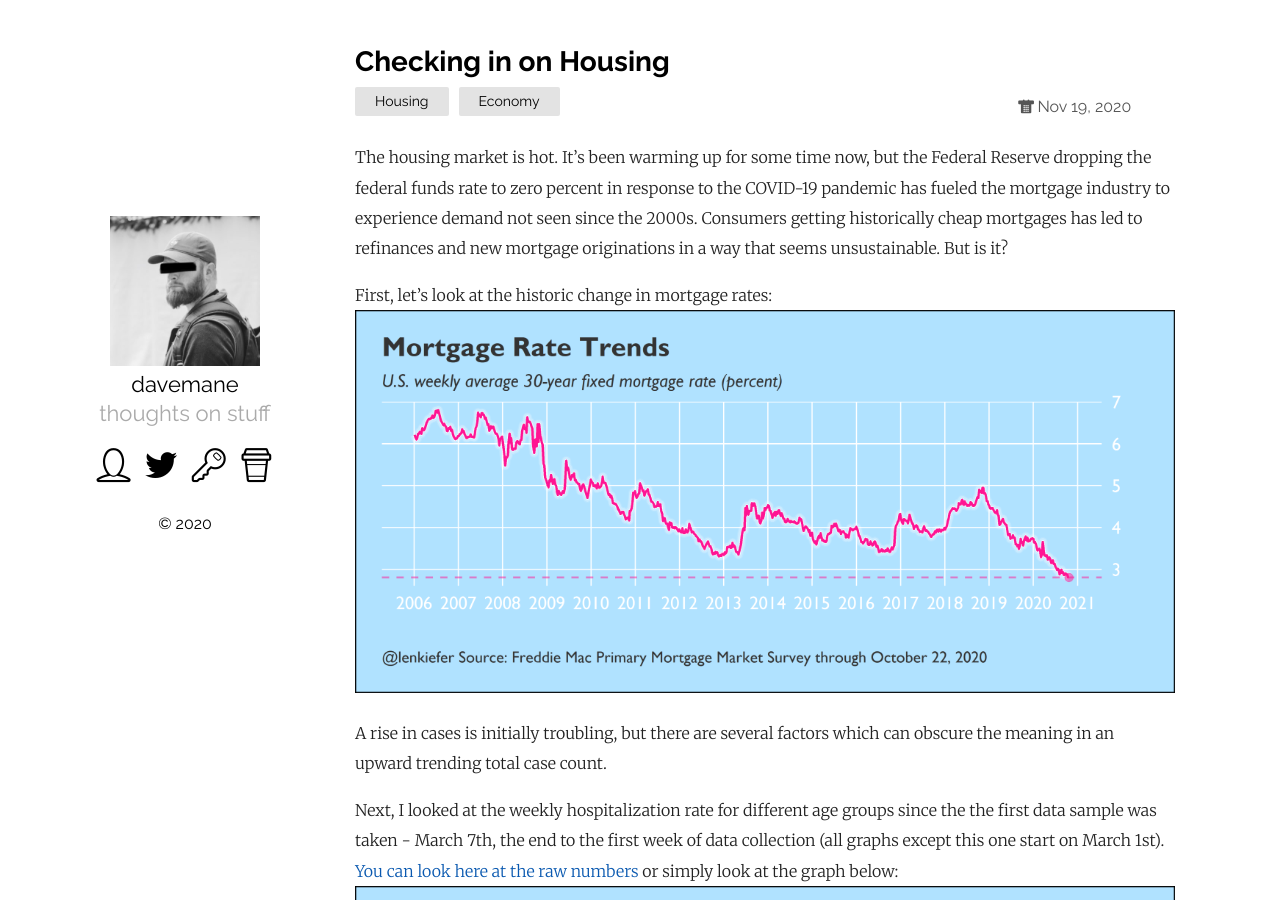
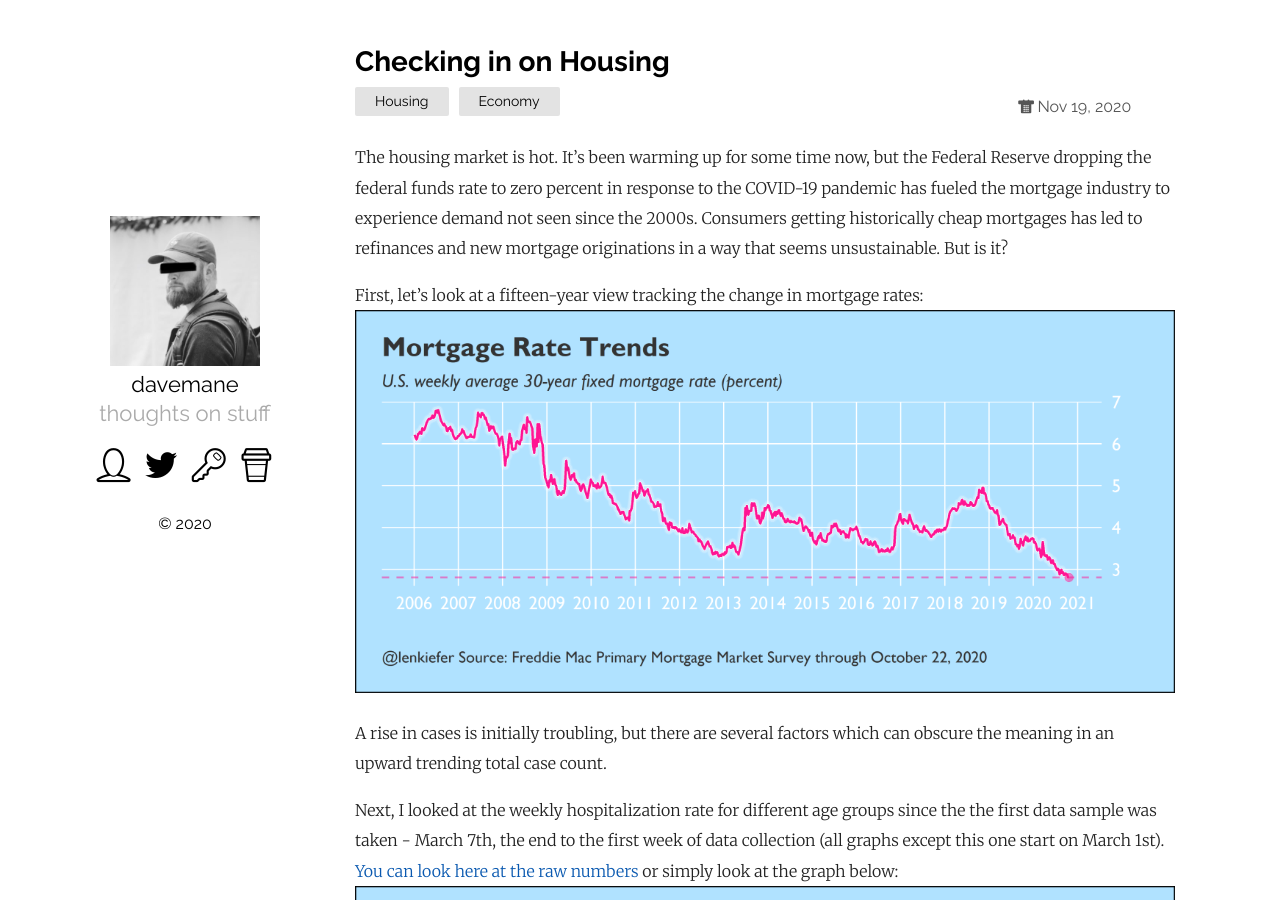
Before and after one commit to davemane/calvinelliot, a Jekyll site: the page built from _posts/2020-11-19-12.markdown, in a window 1280 px wide and 900 px high. Built offline with Jekyll 4.4.1, drawn with Linux system fonts in a browser that asks for light colours.

Commit message:
Update 2020-11-19-12.markdown

```diff
--- a/_posts/2020-11-19-12.markdown
+++ b/_posts/2020-11-19-12.markdown
@@ -6,7 +6,7 @@ categories: Housing Economy
 ---
 The housing market is hot. It's been warming up for some time now, but the Federal Reserve dropping the federal funds rate to zero percent in response to the COVID-19 pandemic has fueled the mortgage industry to experience demand not seen since the 2000s. Consumers getting historically cheap mortgages has led to refinances and new mortgage originations in a way that seems unsustainable. But is it?
 
-First, let's look at the historic change in mortgage rates:
+First, let's look at a fifteen-year view tracking the change in mortgage rates:
 <img src="/assets/octoberHousing/mortgageRateTrends.png"/>
 
 A rise in cases is initially troubling, but there are several factors which can obscure the meaning in an upward trending total case count.
```
